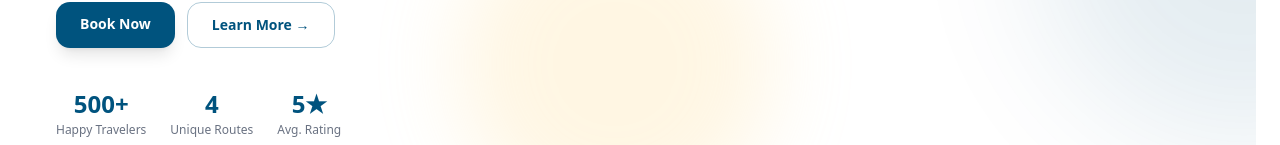
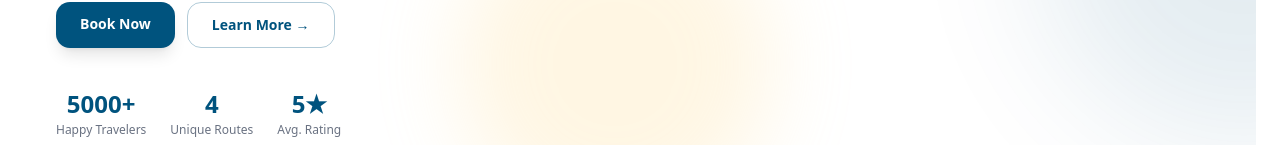
Before and after one commit to martgjepali/hop-on-hop-off-shuttles, a Next.js app: page / in a window 1280 px wide. Shown: the part 807-952 px from the top of the page. Built offline with nearby package versions, Linux system fonts and the light colour scheme.

Commit message:
hero update

```diff
--- a/src/components/ui/hero/Hero.jsx
+++ b/src/components/ui/hero/Hero.jsx
@@ -5,7 +5,7 @@ import Image from "next/image";
 import Link from "next/link";
 
 const stats = [
-  { value: "500+", label: "Happy Travelers" },
+  { value: "5000+", label: "Happy Travelers" },
   { value: "4", label: "Unique Routes" },
   { value: "5★", label: "Avg. Rating" },
 ];
```
